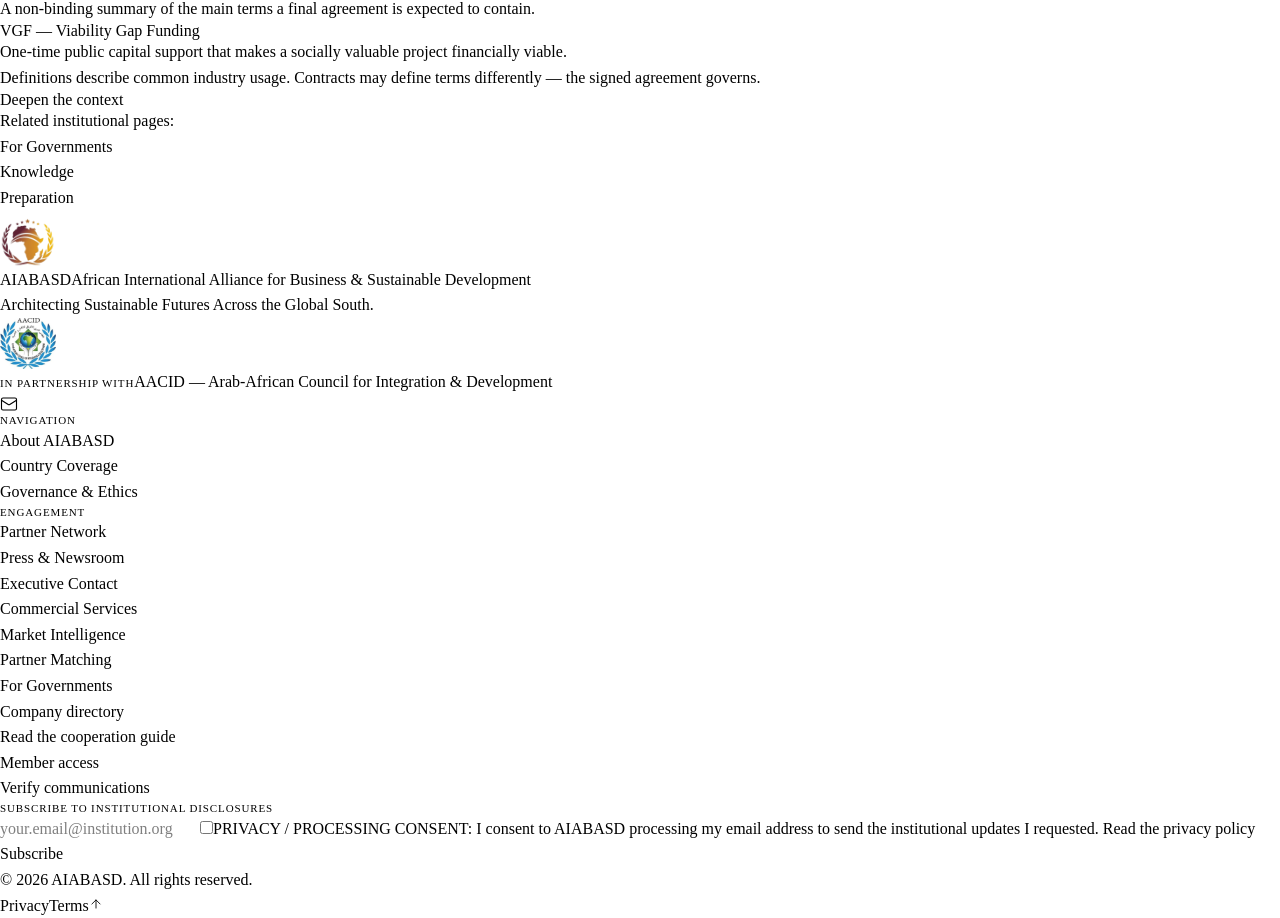
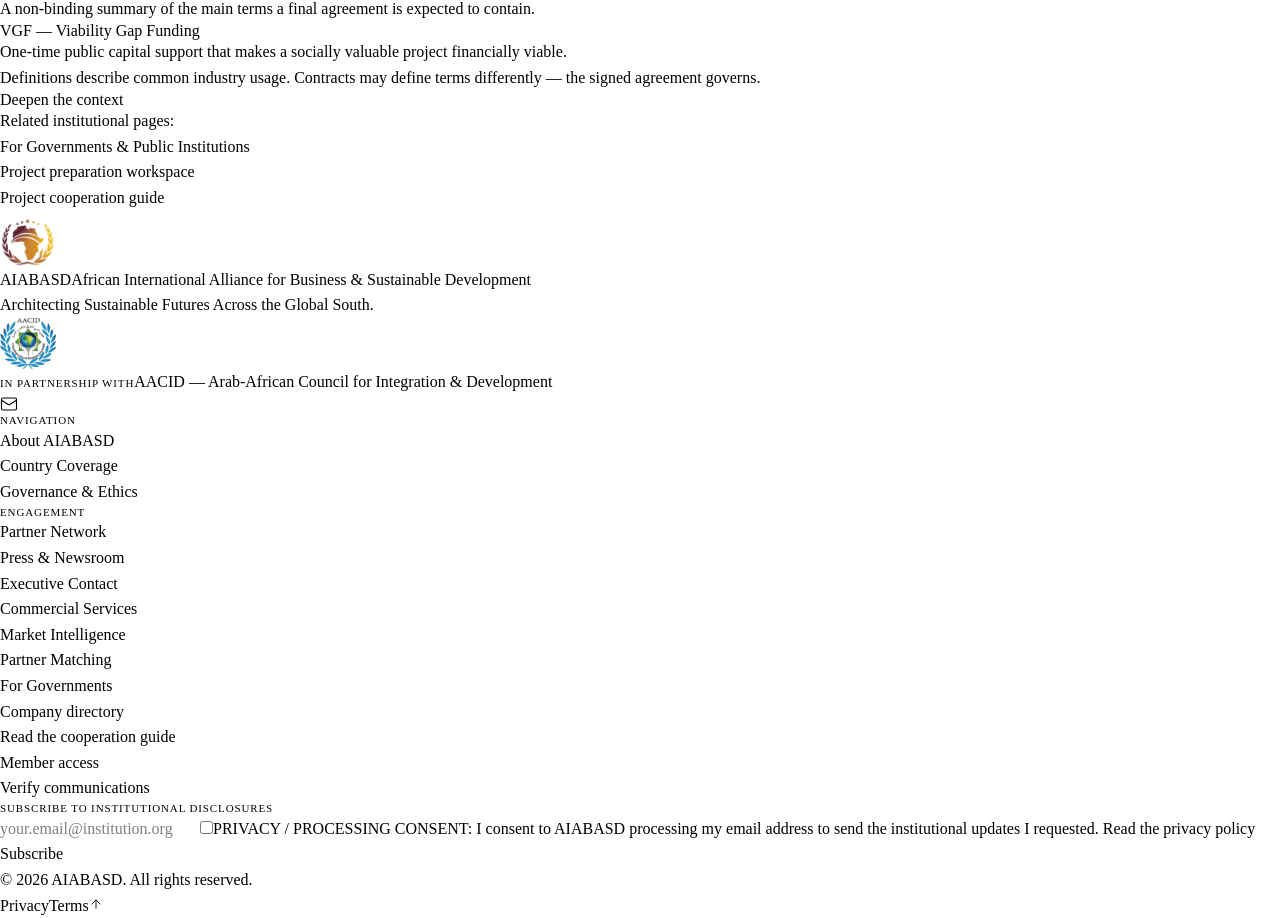
Before and after one commit to zexc66/aba, a React (Vite) app in the folder client/: page /glossary in a window 1280 px wide. Shown: the part 2671-3589 px from the top of the page. Built offline with nearby package versions, Linux system fonts and the light colour scheme; no server answers.

Commit message:
fix: critique/audit round — light header on market+verify, localized cross-links (glossary/templates), 8th market cell to directory, CTA hoisted above empty dossier rows, AR typo

```diff
--- a/client/src/glossary.ts
+++ b/client/src/glossary.ts
@@ -31,7 +31,7 @@ export const GLOSSARY: GlossaryTerm[] = [
   { id: "mezzanine", term: t("Mezzanine Debt", "الدين الأوسط", "Dette Mezzanine"), def: t("Financing ranked between senior debt and equity, carrying higher risk and return.", "تمويل يقع بين الدين الأول وحقوق الملكية، بمخاطر وعوائد أعلى.", "Financement placé entre la dette senior et les capitaux propres, plus risqué et plus rémunérateur.") },
   { id: "sovereign-guarantee", term: t("Sovereign Guarantee", "الضمان السيادي", "Garantie Souveraine"), def: t("A government commitment to cover specified payment obligations if the primary party defaults.", "التزام حكومي بتغطية التزامات دفع محددة إذا أخلّ الطرف الأساسي بالسداد.", "Engagement gouvernemental de couvrir des obligations de paiement définies en cas de défaillance.") },
   { id: "vgf", term: t("VGF — Viability Gap Funding", "VGF — تمويل فجوة الجدوى", "VGF — Financement de l'Écart de Viabilité"), def: t("One-time public capital support that makes a socially valuable project financially viable.", "دعم رأسمالي عام لمرة واحدة يجعل مشروعاً ذا قيمة اجتماعية مجدياً مالياً.", "Soutien en capital public ponctuel rendant financièrement viable un projet d'intérêt social.") },
-  { id: "availability-payment", term: t("Availability Payment", "دفاع التوفر", "Paiement de Disponibilité"), def: t("Regular public payments to a private operator for keeping an asset available to standard, independent of usage.", "مدفوعات دورية عامة للمشغل الخاص مقابل إبقاء الأصل متاحاً وفق المعيار، بغض النظر عن الاستخدام.", "Paiements publics réguliers à l'opérateur pour maintenir l'actif disponible au standard, indépendamment de l'usage.") },
+  { id: "availability-payment", term: t("Availability Payment", "دفعة التوفر", "Paiement de Disponibilité"), def: t("Regular public payments to a private operator for keeping an asset available to standard, independent of usage.", "مدفوعات دورية عامة للمشغل الخاص مقابل إبقاء الأصل متاحاً وفق المعيار، بغض النظر عن الاستخدام.", "Paiements publics réguliers à l'opérateur pour maintenir l'actif disponible au standard, indépendamment de l'usage.") },
   { id: "performance-bond", term: t("Performance Bond", "سند الأداء", "Caution de Bonne Exécution"), def: t("A bank guarantee compensating the client if the contractor fails to meet contractual obligations.", "ضمان بنكي يعوّض المالك إذا أخلّ المقاول بالتزاماته التعاقدية.", "Garantie bancaire compensant le client si l'entrepreneur ne respecte pas ses engagements.") },
   { id: "due-diligence", term: t("Due Diligence", "العناية الواجبة", "Diligence Raisonnable"), def: t("The structured investigation of a project's legal, financial, technical, and environmental standing before commitment.", "الفحص المنظم للوضع القانوني والمالي والفني والبيئي للمشروع قبل الالتزام.", "Examen structuré de la situation juridique, financière, technique et environnementale avant tout engagement.") },
   { id: "feasibility", term: t("Feasibility Study", "دراسة الجدوى", "Étude de Faisabilité"), def: t("An assessment of whether a project is technically possible, economically sound, and environmentally acceptable.", "تقييم ما إذا كان المشروع ممكناً تقنياً وسليماً اقتصادياً ومقبولاً بيئياً.", "Évaluation de la possibilité technique, de la solidité économique et de l'acceptabilité environnementale d'un projet.") },
@@ -55,24 +55,27 @@ export const GLOSSARY: GlossaryTerm[] = [
 
 export const GLOSSARY_COPY: Record<Locale3, {
   title: string; intro: string; search: string; count: string; noResults: string;
-  notice: string; sources: string; sourcesIntro: string;
+  notice: string; sources: string; sourcesIntro: string; sourcesGovernments: string;
 }> = {
   en: {
     title: "PPP & infrastructure glossary", intro: "Standard infrastructure-finance and partnership terms, explained plainly in three languages. Educational reference — not legal or investment advice.",
     search: "Search a term or definition", count: "terms", noResults: "No term matches this search.",
     notice: "Definitions describe common industry usage. Contracts may define terms differently — the signed agreement governs.",
     sources: "Deepen the context", sourcesIntro: "Related institutional pages:",
+    sourcesGovernments: "For Governments & Public Institutions",
   },
   ar: {
     title: "معجم مصطلحات الشراكات والبنية التحتية", intro: "مصطلحات قياسية لتمويل البنية التحتية والشراكات، مشروحة ببساطة بثلاث لغات. مرجع تعليمي — وليس استشارة قانونية أو استثمارية.",
     search: "ابحث عن مصطلح أو تعريف", count: "مصطلحاً", noResults: "لا يوجد مصطلح مطابق للبحث.",
     notice: "التعريفات توضح الاستخدام الصناعي الشائع. قد تُعرّف العقود المصطلحات بشكل مختلف — الاتفاق الموقع هو الحاكم.",
     sources: "تعمّق في السياق", sourcesIntro: "صفحات مؤسسية ذات صلة:",
+    sourcesGovernments: "للحكومات والمؤسسات العامة",
   },
   fr: {
     title: "Glossaire PPP & infrastructures", intro: "Termes standard du financement d'infrastructures et des partenariats, expliqués simplement en trois langues. Référence éducative — ni conseil juridique ni conseil en investissement.",
     search: "Rechercher un terme ou une définition", count: "termes", noResults: "Aucun terme ne correspond à cette recherche.",
     notice: "Les définitions décrivent l'usage courant du secteur. Les contrats peuvent les définir différemment — l'accord signé prévaut.",
     sources: "Approfondir le contexte", sourcesIntro: "Pages institutionnelles liées :",
+    sourcesGovernments: "Pour les gouvernements et institutions publiques",
   },
 };
--- a/client/src/pages/CompanyDetail.tsx
+++ b/client/src/pages/CompanyDetail.tsx
@@ -25,15 +25,15 @@ export default function CompanyDetail() {
         {company.website && <a href={company.website} rel="noreferrer" target="_blank" className={networkLink}>{t.website}</a>}
       </section>
       <aside className="min-w-0 lg:sticky lg:top-28 lg:self-start">
-        <h2 className="text-xl font-semibold">{t.documents}</h2>
+        <Link asChild href={localizedLinkPath(introductionPath(company.slug), lang)}><a className={networkButton}>{t.request}</a></Link>
+        <h2 className="mt-8 text-xl font-semibold">{t.documents}</h2>
         <dl className="mt-4 divide-y divide-[#0b0b10]/10">
           {(["identity", "registration", "references"] as const).map(subject => {
             const review = company.reviews.find(r => r.subject === subject);
-            return <div key={subject} className="py-4"><dt className="text-sm font-semibold">{t[subject]}</dt><dd className="mt-1 text-sm text-[#0b0b10]/70">{review ? <><time dateTime={review.date}>{review.date}</time><a className={`${networkLink} ms-3`} href={review.source} rel="noreferrer" target="_blank">{t.source}</a></> : t.missing}</dd></div>;
+            return <div key={subject} className="py-4"><dt className="text-sm font-semibold">{t[subject]}</dt><dd className="mt-1 text-sm">{review ? <><time className="text-[#0b0b10]/70" dateTime={review.date}>{review.date}</time><a className={`${networkLink} ms-3`} href={review.source} rel="noreferrer" target="_blank">{t.source}</a></> : <span className="t-meta text-[10px] text-[#0b0b10]/50">{t.missing}</span>}</dd></div>;
           })}
         </dl>
         <p className="my-6 text-sm leading-relaxed text-[#0b0b10]/70">{t.reviewNote}</p>
-        <Link asChild href={localizedLinkPath(introductionPath(company.slug), lang)}><a className={networkButton}>{t.request}</a></Link>
       </aside>
     </div>
   </NetworkLayout>;
--- a/client/src/pages/Glossary.tsx
+++ b/client/src/pages/Glossary.tsx
@@ -3,6 +3,8 @@ import { Link } from "wouter";
 import NetworkLayout, { networkField, networkLink } from "@/components/NetworkLayout";
 import { useLanguageContext } from "@/contexts/LanguageContext";
 import { GLOSSARY, GLOSSARY_COPY } from "@/glossary";
+import { PREPARATION_COPY } from "@/preparation";
+import { KNOWLEDGE_COPY } from "@/pages/Knowledge";
 import { localizedLinkPath } from "@/localePath";
 
 export default function Glossary() {
@@ -49,9 +51,9 @@ export default function Glossary() {
       <h2 className="mt-12 text-xl font-semibold">{t.sources}</h2>
       <p className="mt-2 text-sm text-[#0b0b10]/70">{t.sourcesIntro}</p>
       <ul className="mt-4 space-y-2">
-        <li><Link asChild href={localizedLinkPath("/governments", lang)}><a className={networkLink}>For Governments</a></Link></li>
-        <li><Link asChild href={localizedLinkPath("/knowledge", lang)}><a className={networkLink}>Knowledge</a></Link></li>
-        <li><Link asChild href={localizedLinkPath("/preparation", lang)}><a className={networkLink}>Preparation</a></Link></li>
+        <li><Link asChild href={localizedLinkPath("/governments", lang)}><a className={networkLink}>{t.sourcesGovernments}</a></Link></li>
+        <li><Link asChild href={localizedLinkPath("/preparation", lang)}><a className={networkLink}>{PREPARATION_COPY[lang].title}</a></Link></li>
+        <li><Link asChild href={localizedLinkPath("/knowledge", lang)}><a className={networkLink}>{KNOWLEDGE_COPY[lang].title}</a></Link></li>
       </ul>
     </NetworkLayout>
   );
--- a/client/src/pages/Templates.tsx
+++ b/client/src/pages/Templates.tsx
@@ -3,6 +3,9 @@ import { Download } from "lucide-react";
 import NetworkLayout, { networkButton, networkLink } from "@/components/NetworkLayout";
 import { useLanguageContext } from "@/contexts/LanguageContext";
 import { TEMPLATES, TEMPLATES_COPY } from "@/templates";
+import { GLOSSARY_COPY } from "@/glossary";
+import { KNOWLEDGE_COPY } from "@/pages/Knowledge";
+import { PREPARATION_COPY } from "@/preparation";
 import { localizedLinkPath } from "@/localePath";
 
 const LOCALES: { code: "en" | "ar" | "fr"; label: string }[] = [
@@ -58,8 +61,8 @@ export default function Templates() {
       <p className="mt-2 text-sm text-[#0b0b10]/70">{t.moreIntro}</p>
       <ul className="mt-4 space-y-2">
         <li><Link asChild href={localizedLinkPath("/preparation", lang)}><a className={networkLink}>{t.preparation}</a></Link></li>
-        <li><Link asChild href={localizedLinkPath("/knowledge", lang)}><a className={networkLink}>Knowledge</a></Link></li>
-        <li><Link asChild href={localizedLinkPath("/glossary", lang)}><a className={networkLink}>Glossary</a></Link></li>
+        <li><Link asChild href={localizedLinkPath("/knowledge", lang)}><a className={networkLink}>{KNOWLEDGE_COPY[lang].title}</a></Link></li>
+        <li><Link asChild href={localizedLinkPath("/glossary", lang)}><a className={networkLink}>{GLOSSARY_COPY[lang].title}</a></Link></li>
       </ul>
     </NetworkLayout>
   );
--- a/client/src/pages/Verify.tsx
+++ b/client/src/pages/Verify.tsx
@@ -20,7 +20,7 @@ export default function Verify() {
         lang={lang}
         url="/verify"
       />
-      <Header nav={content.nav} />
+      <Header nav={content.nav} surface="light" />
 
       <div className="pt-28 pb-24">
         <Section className="py-16 border-b border-[#0b0b10]/10 bg-white">
```
Also changed, not shown: client/src/pages/Market.tsx (+10 -1 lines), 1 other file (tests, documents, lock files or other folders).
